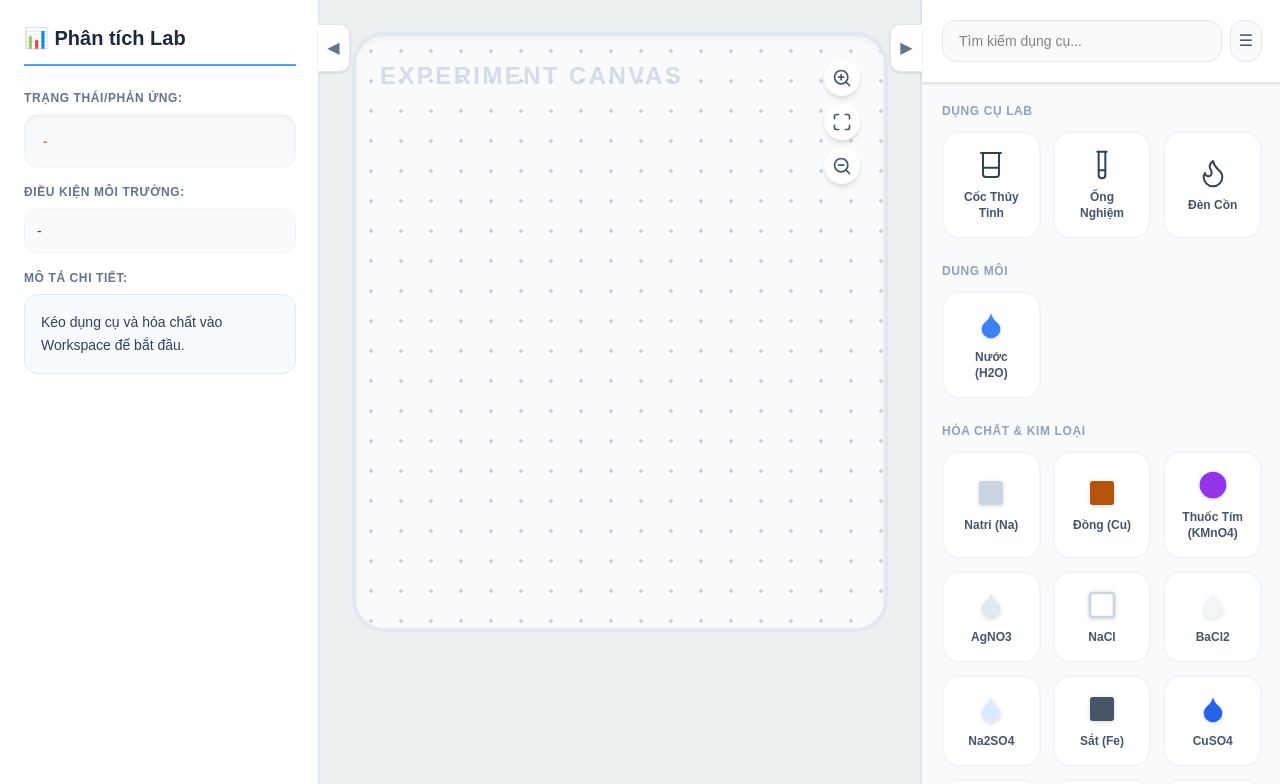
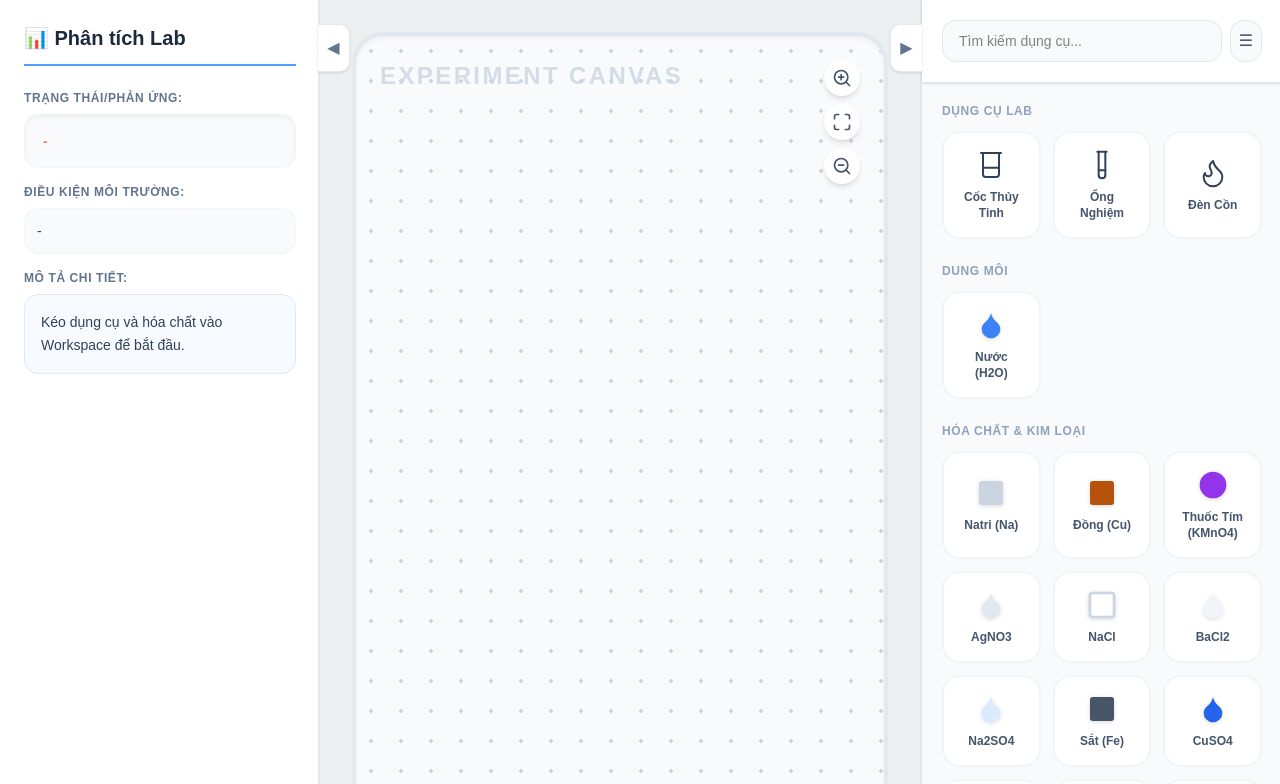
Before and after one commit to PhuNguyen12345/ChemLearn-FE, a React (Vite) app: page /lab in a window 1280 px wide. Shown: the top 784 px of the page. Built offline with nearby package versions, Linux system fonts and the light colour scheme.

Commit message:
feat: fix Central Canvas to flow the whole page, instead of fixed size for solving page-zooming problem.

```diff
--- a/src/features/lab/components/CentralWorkspace.jsx
+++ b/src/features/lab/components/CentralWorkspace.jsx
@@ -106,7 +106,7 @@ export default function CentralWorkspace({ placedItems, scale, setScale, selecte
       onPointerMove={handlePointerMove}
       onPointerUp={handlePointerUp}
       onPointerLeave={handlePointerUp}
-      className={`relative w-full h-[600px] border-4 rounded-[2rem] overflow-hidden shadow-inner border-slate-200 bg-slate-50 ${isPanning ? 'cursor-grabbing' : 'cursor-default'}`}
+      className={`relative w-full flex-1 border-4 rounded-[2rem] overflow-hidden shadow-inner border-slate-200 bg-slate-50 ${isPanning ? 'cursor-grabbing' : 'cursor-default'}`}
     >
 
       {/* Nút bấm điều khiển (Zoom Controls) */}
```
